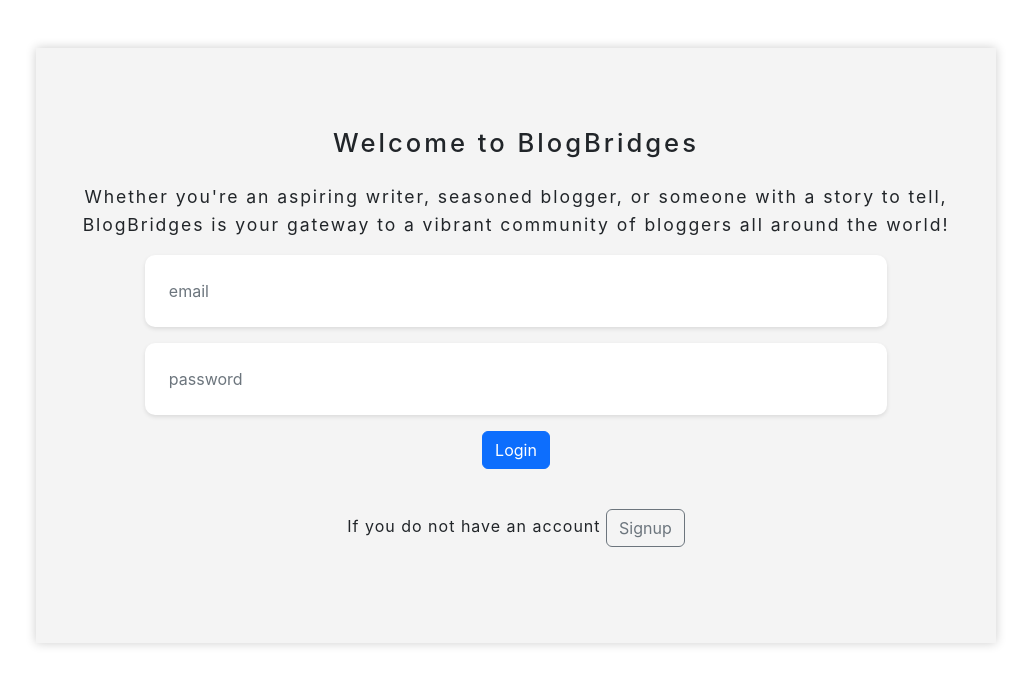
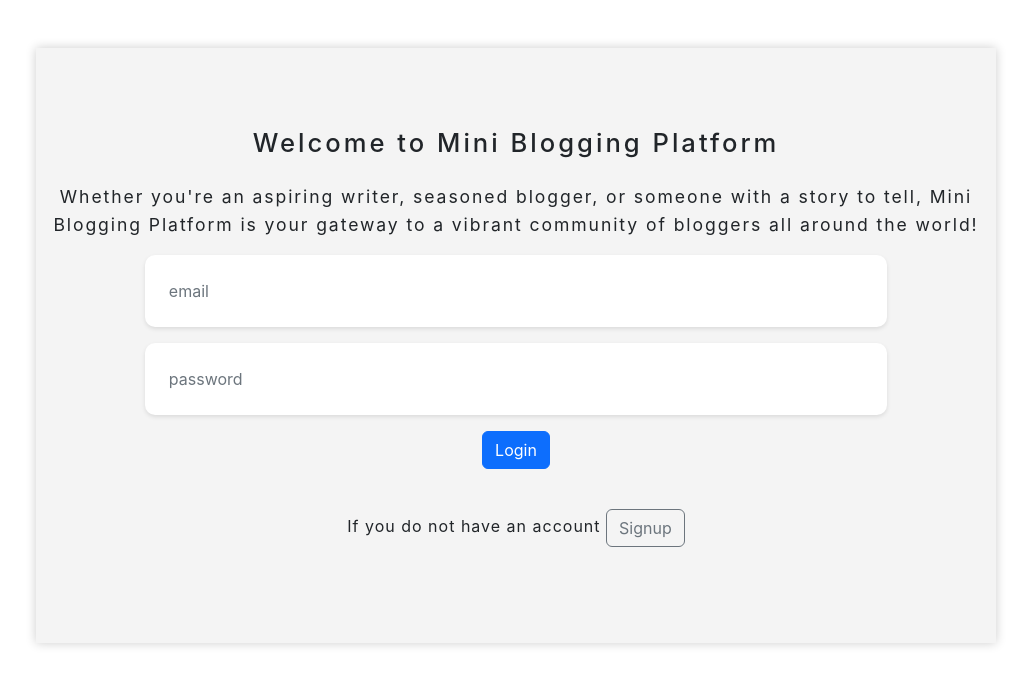
Before and after one commit to zitsko/Mini-Blogging-Platform, a React (Create React App) app in the folder client/: page / in a window 1280 px wide. Shown: the top 686 px of the page, without its empty margins (124-1155 px from the left). Built offline with nearby package versions, Linux system fonts and the light colour scheme.

Commit message:
update readme

```diff
--- a/client/src/Components/Login.js
+++ b/client/src/Components/Login.js
@@ -28,10 +28,10 @@ function Login() {
   return (
     <div className="signup-login-container app-layout">
 
-        <h1 className="app-title ">Welcome to BlogBridges</h1>
+        <h1 className="app-title ">Welcome to Mini Blogging Platform</h1>
         <p className="headline-text mt-4">
         Whether you're an aspiring writer, seasoned blogger, or someone with a
-        story to tell, BlogBridges is your gateway to a vibrant
+        story to tell, Mini Blogging Platform is your gateway to a vibrant
         community of bloggers all around the world!
         </p>
 
--- a/client/src/Components/Signup.js
+++ b/client/src/Components/Signup.js
@@ -52,10 +52,10 @@ function Signup() {
 
   return (
     <div className="signup-login-container app-layout">
-      <h1 className="app-title ">Welcome to BlogBridges</h1>
+      <h1 className="app-title ">Welcome to Mini Blogging Platform</h1>
       <p className="headline-text mt-4">
         Whether you're an aspiring writer, seasoned blogger, or someone with a
-        story to tell, BlogBridges is your gateway to a vibrant
+        story to tell, Mini Blogging Platform is your gateway to a vibrant
         community of bloggers all around the world! Signup to learn more!
       </p>
       <div className="input-button-container">
```
